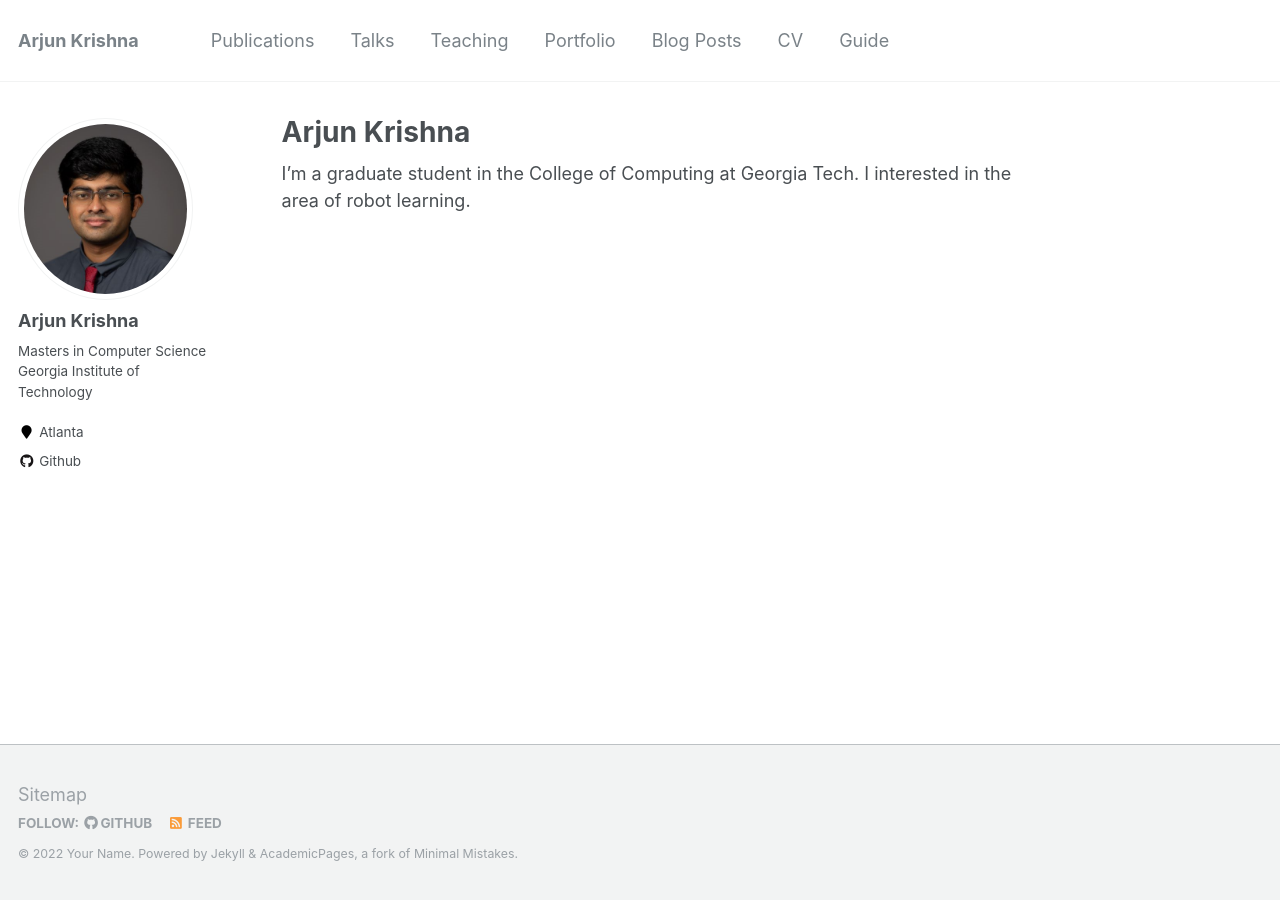
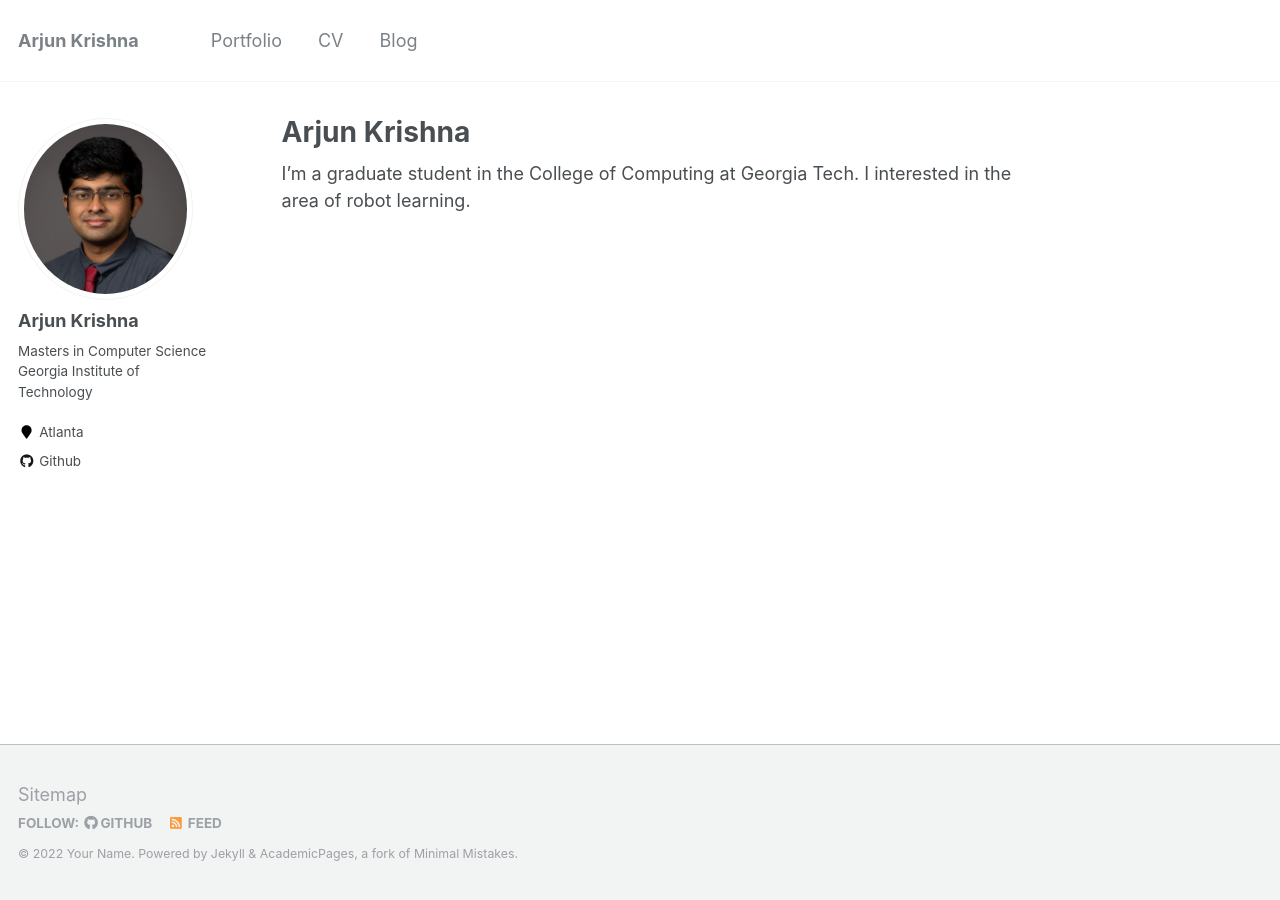
Before and after one commit to arjun-krishna/arjun-krishna.github.io, a Jekyll site: the page built from _pages/about.md, in a window 1280 px wide. Built offline with Jekyll 4.4.1, drawn with Linux system fonts in a browser that asks for light colours; some of the changed lines change nothing that is shown.

Commit message:
nav update

```diff
--- a/_config.yml
+++ b/_config.yml
@@ -176,10 +176,10 @@ kramdown:
 # Collections
 collections:
   teaching:
-    output: false
+    output: true
     permalink: /:collection/:path/
   publications:
-    output: false
+    output: true
     permalink: /:collection/:path/
   portfolio:
     output: true
--- a/_data/navigation.yml
+++ b/_data/navigation.yml
@@ -1,22 +1,23 @@
 # main links links
 main:
-  - title: "Publications"
-    url: /publications/
+  # - title: "Publications"
+  #   url: /publications/
 
-  - title: "Talks"
-    url: /talks/
+  # - title: "Talks"
+  #   url: /talks/
 
-  - title: "Teaching"
-    url: /teaching/
+  # - title: "Teaching"
+  #   url: /teaching/
 
   - title: "Portfolio"
     url: /portfolio/
 
-  - title: "Blog Posts"
-    url: /year-archive/
 
   - title: "CV"
     url: /cv/
 
-  - title: "Guide"
-    url: /markdown/
+  # - title: "Guide"
+  #   url: /markdown/
+
+  - title: "Blog"
+    url: /blog/
```
